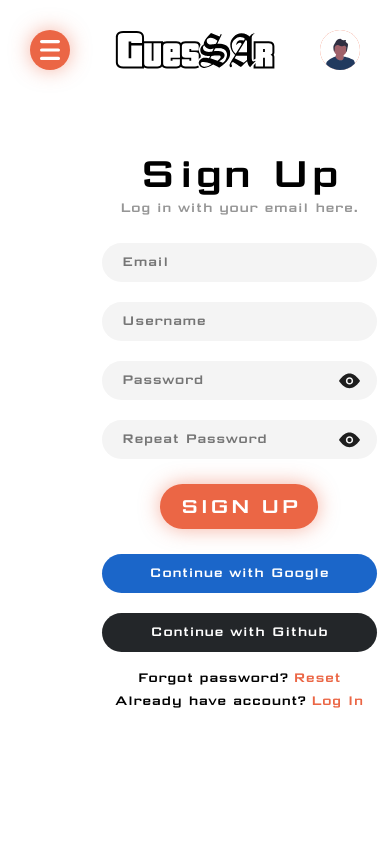
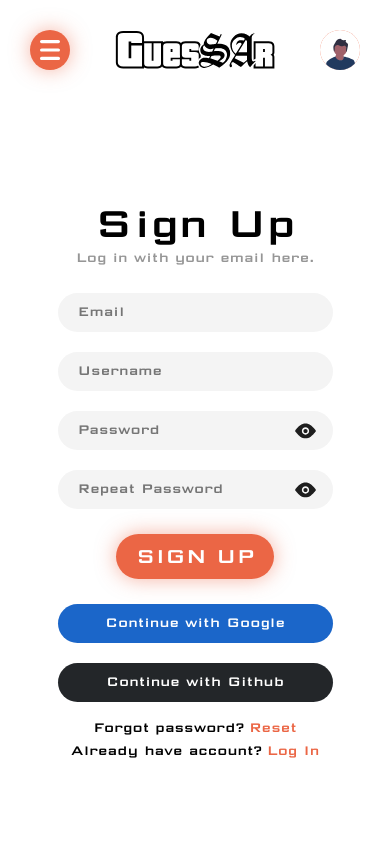
Before and after one commit to jkbwtk/guessar, a PHP site: page /register in a window 390 px wide; the page is wider, and only the part inside the window is pictured. Run offline with PHP 8.4, Linux system fonts and the light colour scheme; some libraries are stand-ins or nearby versions.

Commit message:
Improved auth responsiveness

```diff
--- a/public/css/auth.css
+++ b/public/css/auth.css
@@ -288,3 +288,20 @@
 .auth-option>a:hover {
     text-decoration: underline;
 }
+
+@media screen and (max-width: 600px) {
+    .auth-box {
+        position: initial;
+        top: initial;
+        left: initial;
+        transform: initial;
+
+        margin-top: auto;
+        margin-bottom: auto;
+
+        margin-left: 1.5rem;
+        margin-right: 1.5rem;
+
+        width: auto
+    }
+}
--- a/public/views/login.php
+++ b/public/views/login.php
@@ -10,7 +10,8 @@
 
   <title>Guessar - Login</title>
 
-  <link rel="preload" href="/public/fonts/SquarishSansCTRegular.woff2" as="font" type="font/woff2" crossorigin="anonymous">
+  <link rel="preload" href="/public/fonts/SquarishSansCTRegular.woff2" as="font" type="font/woff2"
+    crossorigin="anonymous">
   <link rel="preload" href="/public/img/logo.svg" as="image">
   <link rel="preload" href="/public/img/flag.svg" as="image">
 
@@ -21,7 +22,7 @@
   <script type="module" src="/public/js/login.js"></script>
 </head>
 
-<body style="overflow: hidden;">
+<body>
   <div class="container">
     <?php include 'public/views/components/topBar.php' ?>
 
--- a/public/views/register.php
+++ b/public/views/register.php
@@ -10,7 +10,8 @@
 
   <title>Guessar - Register</title>
 
-  <link rel="preload" href="/public/fonts/SquarishSansCTRegular.woff2" as="font" type="font/woff2" crossorigin="anonymous">
+  <link rel="preload" href="/public/fonts/SquarishSansCTRegular.woff2" as="font" type="font/woff2"
+    crossorigin="anonymous">
   <link rel="preload" href="/public/img/logo.svg" as="image">
   <link rel="preload" href="/public/img/flag.svg" as="image">
 
@@ -21,7 +22,7 @@
   <script type="module" src="/public/js/register.js"></script>
 </head>
 
-<body style="overflow: hidden;">
+<body>
   <div class="container">
     <?php include 'public/views/components/topBar.php' ?>
 
```
